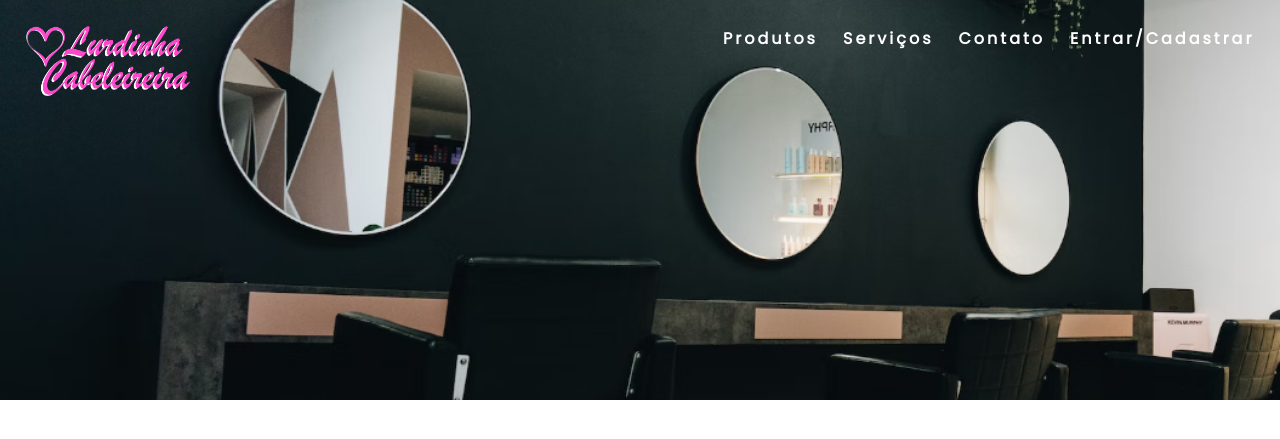
After one commit to DanielVilarinho/ProjetoPCC, a PHP site: page /teste.html in a window 1280 px wide. The commit adds this page. Shown: the top 439 px of the page. Run offline with PHP 8.4, Linux system fonts and the light colour scheme.

Commit message:
Sou back agora

```diff
--- a/cadastro.html
+++ b/cadastro.html
@@ -13,7 +13,7 @@
    <form action="cadastro.php" method="POST">
         <div class="tela-cadastro">
          <div class="card">
-            <img src="https://logospng.org/wp-content/uploads/chanel.png" alt="logo-card" id="logcard">
+            <img src="./assets/Lurdinha OG.png" alt="logo-card" id="logcard">
             <h1>Cadastrar</h1>
 
             <div id="msgsucesso"></div>
--- a/login.css
+++ b/login.css
@@ -110,7 +110,7 @@ button{
 }
 
 button:hover{
-    background-color: blue;
+    background-color: blueviolet;
 
 }
 
@@ -138,7 +138,7 @@ a{
 }
 
 a:hover{
-    color: blue;
+    color: blueviolet;
 }
 
 .fa-eye{
--- /dev/null
+++ b/teste.css
@@ -0,0 +1,94 @@
+*{
+    font-family: 'Poppins', sans-serif;
+    margin: 0;
+    padding: 0;
+    }
+
+a {
+    color: White;
+    text-decoration: none;
+    font-size: 16px;
+    transition: 0.3s;
+    font-weight: 600;
+    }
+
+a:hover{
+    color: pink;
+    font-size: 18px; /*aumenta o menu ao selecionar*/
+
+    }
+.logo{
+    height: 70px;
+    width: 164px;
+    padding: 2%;
+
+}
+
+nav{
+    display:flex;
+    justify-content: space-between;
+    align-items: top;
+    background-image: url(./assets/backgroundatualizado.png);
+    height: 50vh;
+    background-repeat: no-repeat;
+    background-size: cover;
+    background-position: center;
+}
+
+main{
+    background: #e7e7e7;
+}
+
+.navlist{
+    list-style: none;
+    display: flex;
+    padding: 2%;
+}
+
+.navlist li{
+    letter-spacing: 3px;
+    margin-left: 25px;
+}
+
+.navbar{
+    cursor: pointer;
+    display: none;
+}
+.navbar div{
+    width: 28px;
+    height: 2px;
+    background: black;
+    margin: 4px;
+}
+
+@media (max-width:999px){
+
+    .body{
+        overflow-x: hidden;
+    }
+    .navlist{
+        position: absolute;
+        top: 18vh;
+        right: 0;
+        width: 100vw;
+        height: 82vh;
+        background-color: #e7e7e7;
+        flex-direction: column;
+        align-items: center;
+        justify-content: space-around;
+        transform: translateX(100%);
+    }
+    .navlist li{
+        opacity: 0;
+    }
+
+    .navbar{
+        display: block;
+        margin: 30px;
+    }
+
+    .navlist.active{
+        transform: translateX(0);
+    }
+
+}
--- /dev/null
+++ b/teste.html
@@ -0,0 +1,42 @@
+<!DOCTYPE html>
+<html lang="pt-br">
+    <head>
+        <meta charset="UTF-8">
+        <meta http-equiv="X-UA-Compatible" content="IE=edge">
+        <meta name="viewport" content="width=device-width, initial-scale=1.0">
+        <title>Salão da Lurdinha</title>
+        <link rel="preconnect" href="https://fonts.googleapis.com/%22%3E
+        <link rel="preconnect" href="https://fonts.gstatic.com/" crossorigin>
+        <link href="https://fonts.googleapis.com/css2?family=Poppins&display=swap" rel="stylesheet">
+        <link href="teste.css" rel="stylesheet">
+        <link rel="icon" type="image/x-icon" href="./assets/Lurdinha-OG.ico">
+        <link rel="stylesheet" href="https://fonts.googleapis.com/css2?family=Material+Symbols+Outlined:opsz,wght,FILL,GRAD@20..48,100..700,0..1,-50..200" />
+    </head>
+<body>
+
+        <header>
+            <nav>
+                <img class="logo" src="./assets/Lurdinha OG.png" alt="Logo Salão">
+                <div class="navbar">
+                    <div class="line1"></div>
+                    <div class="line2"></div>
+                    <div class="line3"></div>
+                    <div class="line4"></div>
+                </div>
+                <ul class="navlist">
+                    <li><a href="">Produtos</a></li>
+                    <li><a href="">Serviços</a></li>
+                    <li><a href="">Contato</a></li>
+                    <li><a href="">Entrar/Cadastrar</a></li>
+
+                </ul>
+            </nav>
+        </header>
+        <main>
+
+
+        </main>
+        <script src="./teste.js"> </script>
+</body>
+
+</html>
--- /dev/null
+++ b/teste.js
@@ -0,0 +1,27 @@
+class MobileNavbar {
+    constructor(mobileMenu, navList, navLinks ) {
+        this.mobileMenu = document.querySelector(mobileMenu);
+        this.navList = document.querySelector(navList);
+        this.navLinks = document.querySelectorAll(navLinks)
+        this.activeClass = "active";
+    }
+
+    addClickEvent() {
+        this.mobileMenu.addEventListener("click", ()=> console.log("olá"));
+    }
+
+    init() {
+        if(this.mobileMenu) {
+            this.addClickEvent();
+        }
+        return this;
+    }
+}
+
+const mobileNavbar = new MobileNavbar (
+    ".navbar",
+    ".navlist",
+    ".navlist li",
+);
+
+mobileNavbar.init();
```
Also changed, not shown: script.js (+12 -22 lines).
